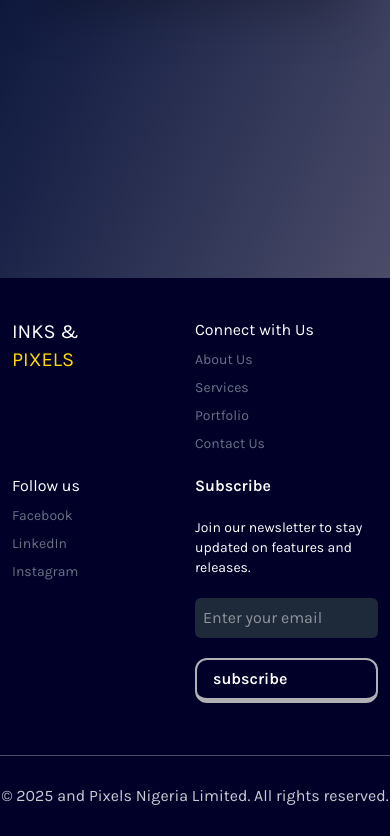
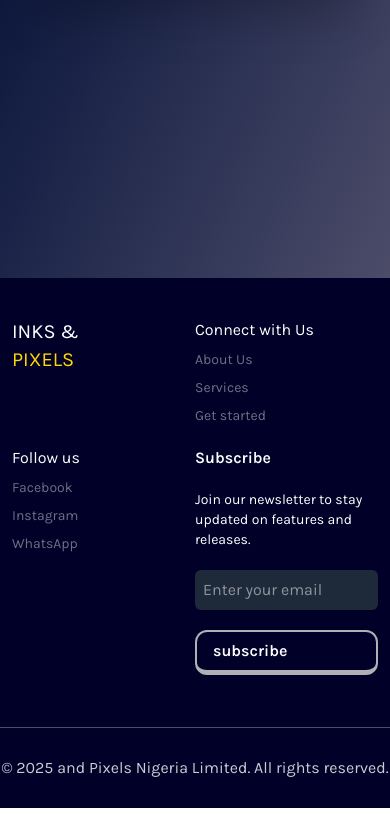
Before and after one commit to Tez-cyber/inks_pixels, a React (Vite) app: page /thankyou in a window 390 px wide. Shown: the part 636-1472 px from the top of the page. After the commit the page ends 1444 px from the top, so only its background shows below. Built offline with nearby package versions, Linux system fonts and the light colour scheme.

Commit message:
Added links to footer and add contact button to mobile navbar

```diff
--- a/src/App.jsx
+++ b/src/App.jsx
@@ -64,7 +64,7 @@ function App() {
     <div>
       <Navbar />
       <Suspense fallback={<SuspenseFallback />}>
-        <ScrollToTop />
+        {/* <ScrollToTop /> */}
         <Routes>
           <Route path="/" element={<LandingPage />} />
           <Route path="/about" element={<AboutPage />} />
--- a/src/components/footer.jsx
+++ b/src/components/footer.jsx
@@ -33,7 +33,7 @@ export const Footer = () => {
                         {
                             socials.map((link, i) => (
                                 <li key={i} className="text-gray-500 pt-2 text-sm">
-                                    <Link to={link.link} className="transition-colors duration-150 ease-in hover:text-white">
+                                    <Link to={link.link} target="_blank" className="transition-colors duration-150 ease-in hover:text-white">
                                         {link.name}
                                     </Link>
                                 </li>
--- a/src/components/navbar/mobileNavbar.jsx
+++ b/src/components/navbar/mobileNavbar.jsx
@@ -1,10 +1,11 @@
 import React from 'react'
 import { navLinks } from '../../utils'
+import { Button } from '../button'
 
 export const MobileNavbar = ({ onCloseNav }) => {
   return (
     <nav className='h-screen w-screen fixed top-0 bg-lightBlue z-[-10] inset-0 overflow-hidden'>
-      <section className="w-full h-full absolute inset-0 flex items-center justify-center">
+      <section className="w-full h-full absolute inset-0 flex flex-col justify-center">
         <ul className="mx-16 leading-loose md:mt-4 md:leading-snug">
           {
             navLinks.map((nav, i) => (
@@ -25,6 +26,14 @@ export const MobileNavbar = ({ onCloseNav }) => {
             ))
           }
         </ul>
+        <Button
+          size="sm"
+          variant="primary"
+          className="w-fit mx-16 mt-5"
+          href="/getstarted"
+        >
+          Contact
+        </Button>
       </section>
     </nav>
   )
--- a/src/components/navbar/navbar.jsx
+++ b/src/components/navbar/navbar.jsx
@@ -36,6 +36,7 @@ export const Navbar = () => {
                     <Button
                         size="sm"
                         variant="primary"
+                        href="/getstarted"
                     >
                         Contact
                     </Button>
--- a/src/utils.js
+++ b/src/utils.js
@@ -5,14 +5,14 @@ export const navLinks = [
 ]
 
 export const footerLinks = [
-    { name: "About Us", link: "/" },
+    { name: "About Us", link: "/about" },
     { name: "Services", link: "/services" },
-    { name: "Portfolio", link: "/portfolio" },
-    { name: "Contact Us", link: "/contact" },
+    { name: "Get started", link: "/getstarted" },
+    // { name: "Contact Us", link: "/contact" },
 ]
 
 export const socials = [
-    { name: "Facebook", link: "https://www.facebook.com" },
-    { name: "LinkedIn", link: "https://www.linkedin.com" },
-    { name: "Instagram", link: "https://www.instagram.com" },
+    { name: "Facebook", link: "https://www.facebook.com/inkandpixelsng" },
+    { name: "Instagram", link: "https://www.instagram.com/inkandpixelsng?igsh=Nno1Z3k5Y3pzaXN0" },
+    { name: "WhatsApp", link: "https://wa.me/+2348165227407?text=Hello%2C%20I%20came%20across%20your%20website%20(inks%20and%20pixelsng)%20and%20I%E2%80%99m%20interested%20in%20learning%20more.%20Could%20you%20please%20provide%20me%20with%20more%20details%3F" },
 ]
```
